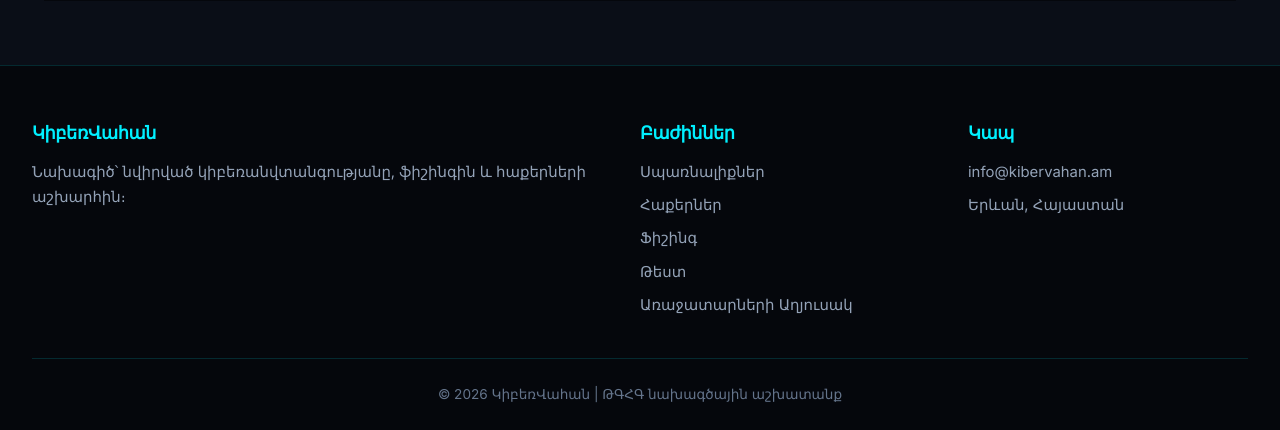
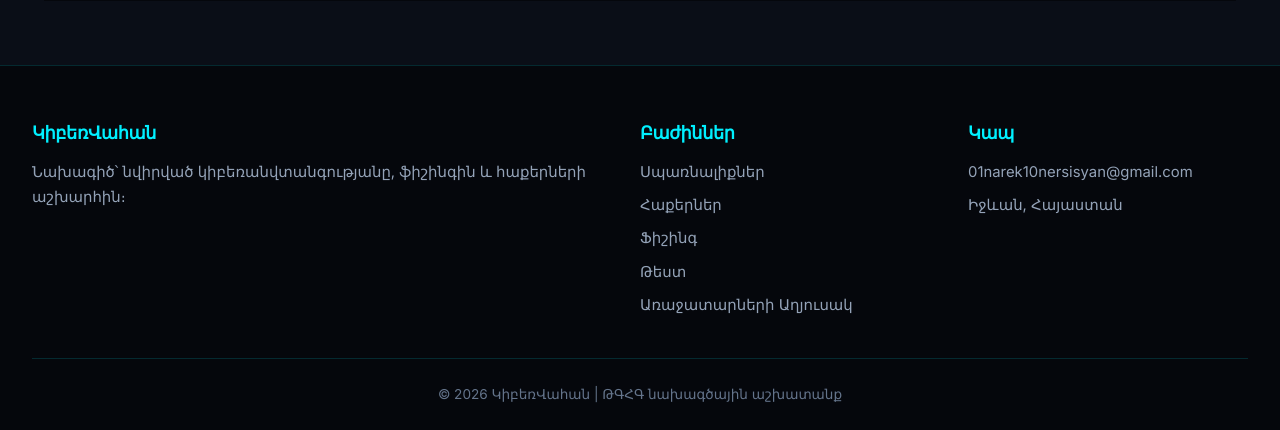
Before and after one commit to 01narek10/Cyberattacks, a Flask app: page /cases in a window 1280 px wide; the page is wider, and only the part inside the window is pictured. Shown: the part 1923-2353 px from the top of that part. Run offline with Flask 3, Linux system fonts and the light colour scheme.

Commit message:
Update base.html

```diff
--- a/templates/base.html
+++ b/templates/base.html
@@ -21,7 +21,7 @@
                 <li><a href="{{ url_for('cases') }}" class="nav-link">{{ t.nav_cases }}</a></li>
                 <li><a href="{{ url_for('defense') }}" class="nav-link">{{ t.nav_defense }}</a></li>
                 <li><a href="{{ url_for('quiz') }}" class="nav-link">{{ t.nav_quiz }}</a></li>
-                <li><a href="{{ url_for('leaderboard') }}" class="nav-link">🏆 {{ t.nav_leaderboard }}</a></li>
+                <li><a href="{{ url_for('leaderboard') }}" class="nav-link">{{ t.nav_leaderboard }}</a></li>
             </ul>
 
             <div class="nav-actions">
@@ -62,8 +62,8 @@
             </div>
             <div class="footer-col">
                 <h4>{{ t.footer_contact }}</h4>
-                <p>info@kibervahan.am</p>
-                <p>Երևան, Հայաստան</p>
+                <p>01narek10nersisyan@gmail.com</p>
+                <p>Իջևան, Հայաստան</p>
             </div>
         </div>
         <div class="footer-bottom">
@@ -71,7 +71,6 @@
         </div>
     </footer>
 
-    <!-- Թարգմանությունները JS-ին փոխանցելը -->
     <script>
         window.TRANSLATIONS = {
             lang: "{{ lang }}",
```
